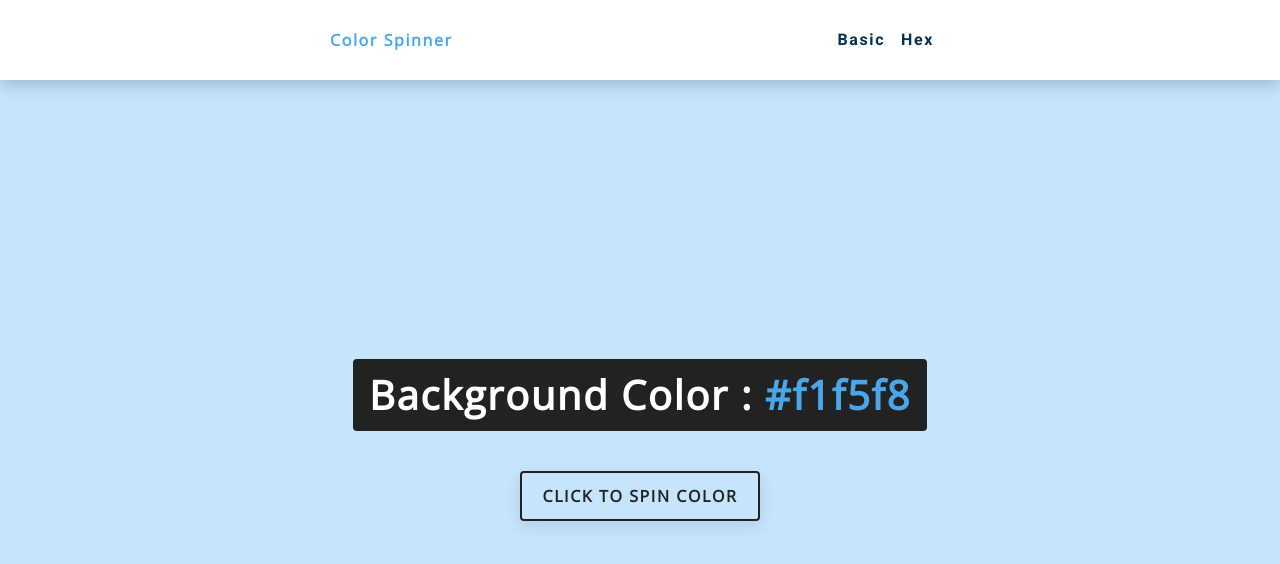
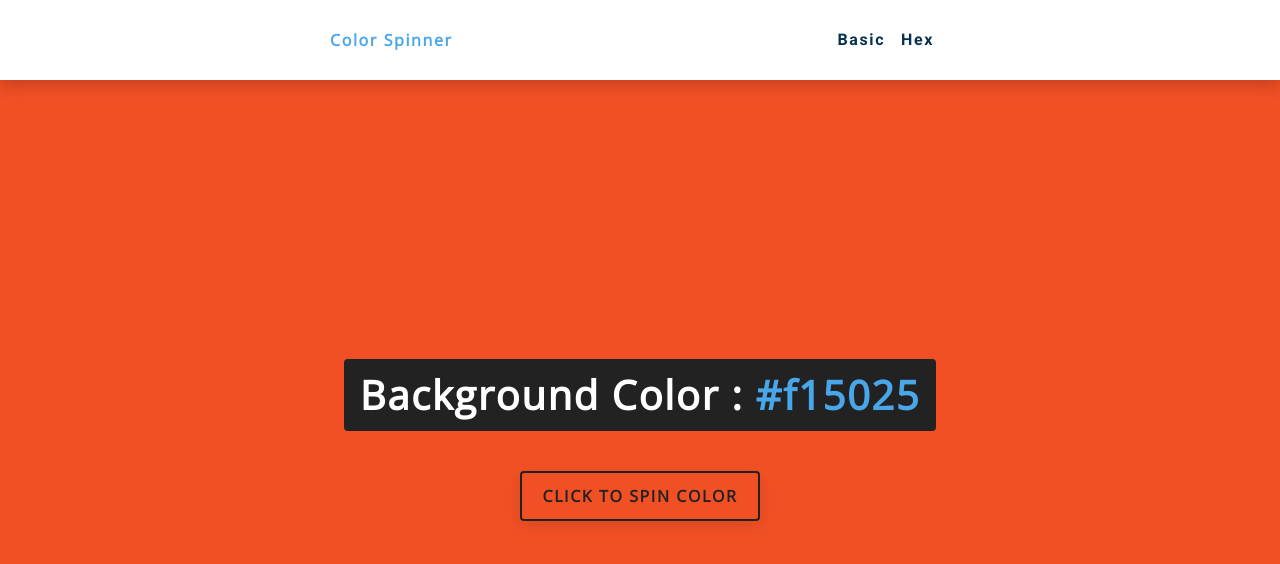
Before and after one commit to racharlasrikanth/javascript-projects-for-course, a plain HTML site: page 01-color-spinner/final/index.html in a window 1280 px wide. Drawn offline with nearby package versions, Linux system fonts and the light colour scheme.

Commit message:
default colors & text changed for the color-spinner

```diff
--- a/01-color-spinner/final/index.html
+++ b/01-color-spinner/final/index.html
@@ -21,7 +21,7 @@
     </nav>
     <main>
       <div class="container">
-        <h2>background color : <span class="color">#f1f5f8</span></h2>
+        <h2>background color : <span class="color">#f15025</span></h2>
         <button class="btn btn-hero" id="btn">click to spin color</button>
       </div>
     </main>
--- a/01-color-spinner/final/style.css
+++ b/01-color-spinner/final/style.css
@@ -67,7 +67,7 @@ Variables
 }
 body {
   font-family: var(--ff-primary);
-  background: var(--clr-primary-9);
+  background: #f15025;
   color: var(--clr-grey-1);
   line-height: 1.5;
   font-size: 0.875rem;
```
Also changed, not shown: 01-color-spinner/final/hex.html (+1 -1 lines).
